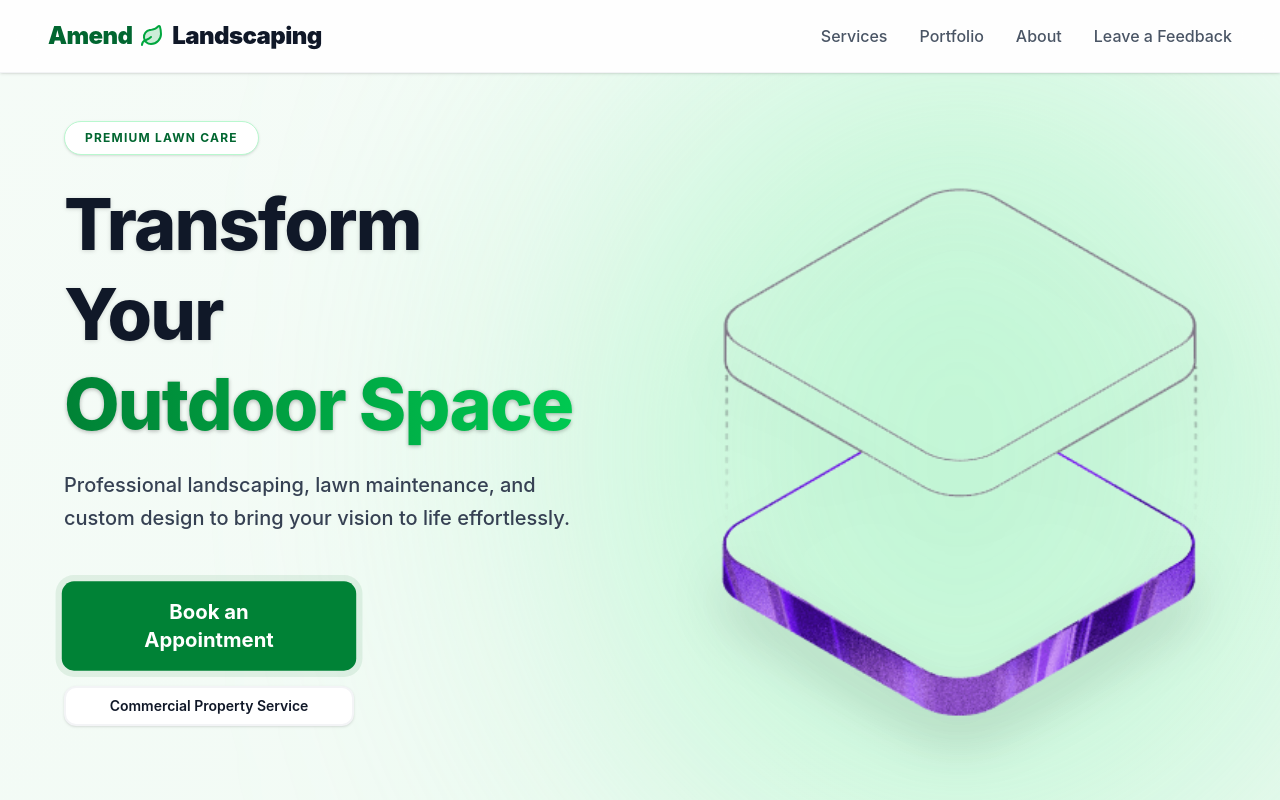
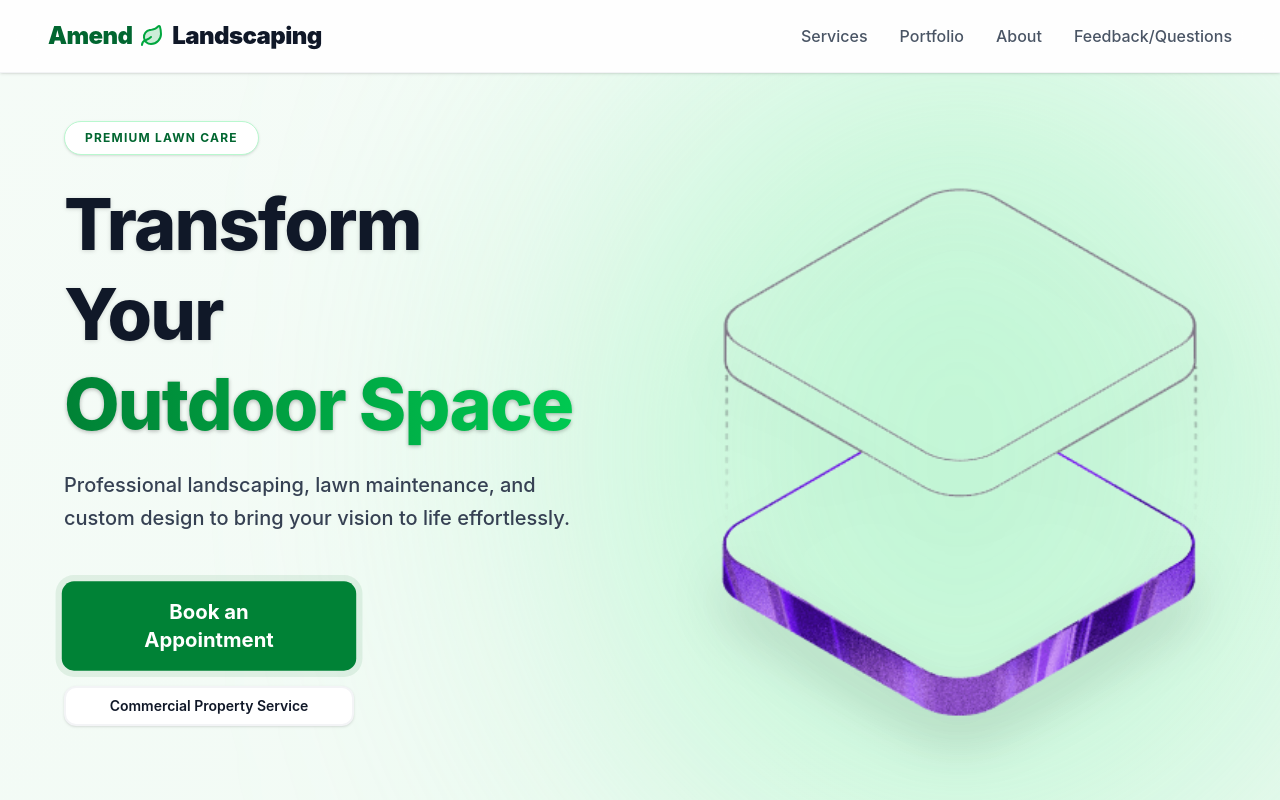
Before and after one commit to GarethNobleLFG/amend-landscaping-web-app, a React app in the folder frontend/: page / in a window 1280 px wide. Shown: the top 800 px of the page. Built offline with nearby package versions, Linux system fonts and the light colour scheme; no server answers; the HTML template or start-up script is replaced by a standard one.

Commit message:
changed the landing page label for feedback form

```diff
--- a/frontend/src/pages/landing/Landing.jsx
+++ b/frontend/src/pages/landing/Landing.jsx
@@ -40,7 +40,7 @@ function Landing() {
           <a href="#portfolio" className="hover:text-green-700 transition-colors">Portfolio</a>
           <a href="#about" className="hover:text-green-700 transition-colors">About</a>
           <a href="#feedback" className="hover:text-green-700 transition-colors">
-          Leave a Feedback
+          Feedback/Questions
         </a>
         </nav>
       </motion.header>
```
